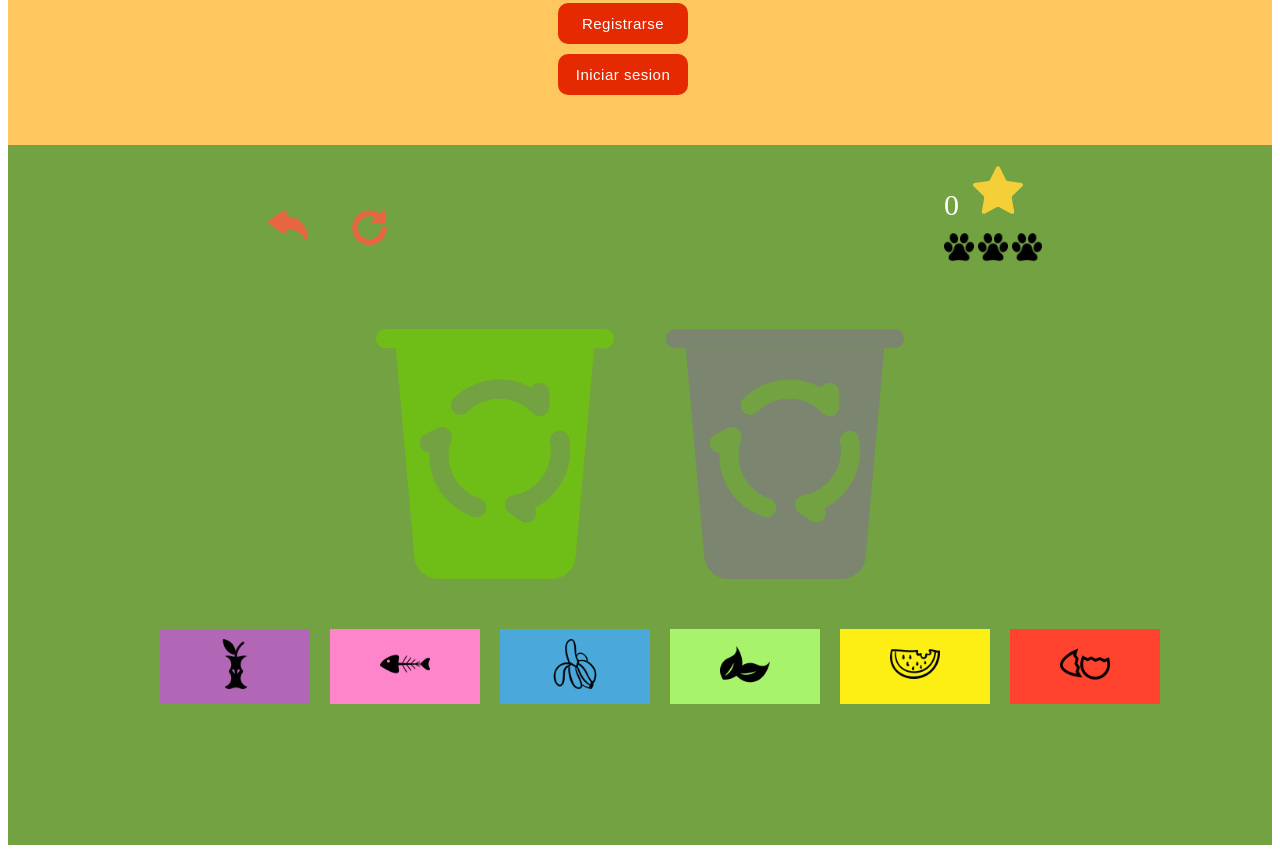
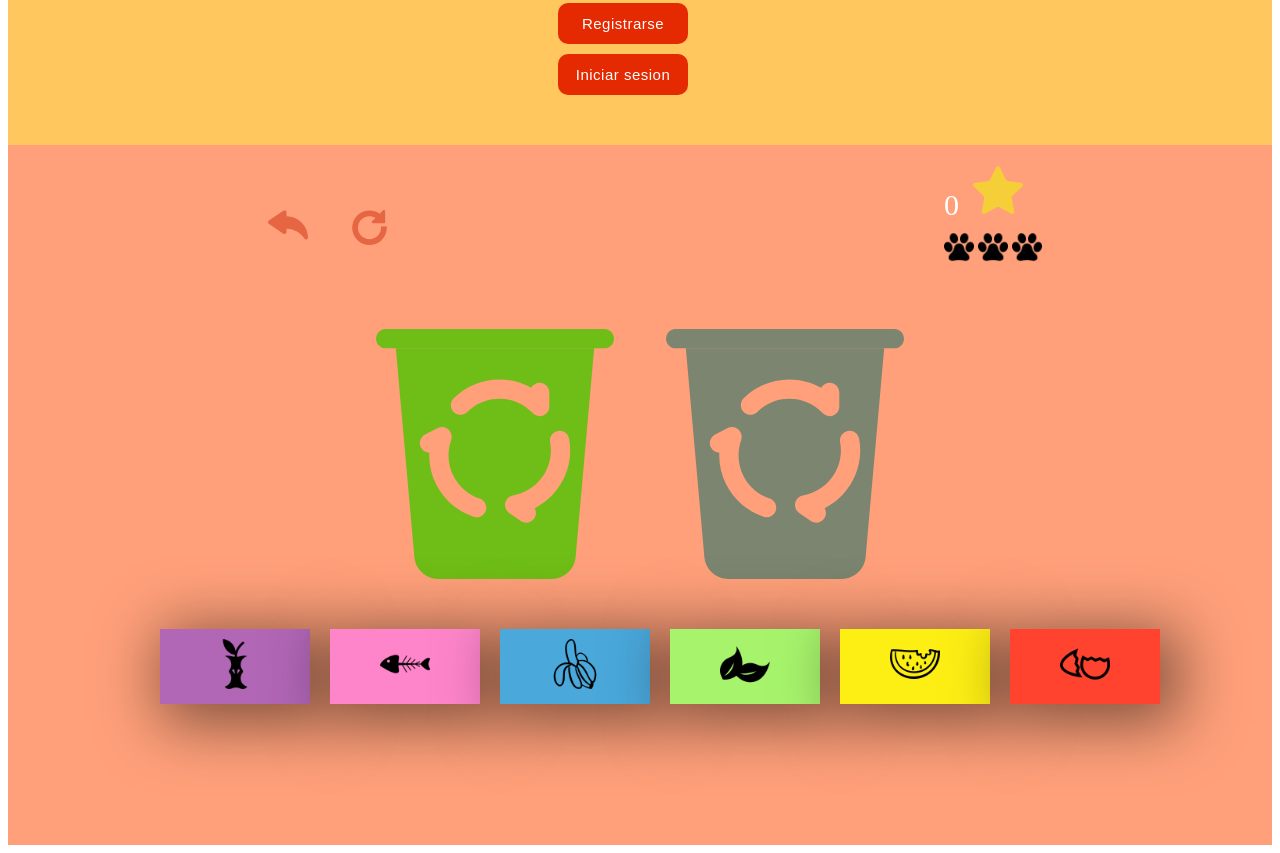
Before and after one commit to SilviaGuerra/reciclatoy-app, a plain HTML site: page index.html in a window 1280 px wide. Shown: the part 365-1218 px from the top of the page. Drawn offline with nearby package versions, Linux system fonts and the light colour scheme.

```diff
--- a/Assets/css/main.css
+++ b/Assets/css/main.css
@@ -114,7 +114,7 @@
 }
 
 .img-principal{
-  padding: 1px 300px ;
+  padding: 1px 300px;
 }
 
 .registro{
@@ -142,7 +142,7 @@ button{
 }
 
 .juego{
-  background: #72a242;
+  background: #FFA07A;
   height: 700px;
 }
 
@@ -216,6 +216,9 @@ li a {
   text-align: center;
   font-size: 18px;
   cursor: move;
+  -webkit-box-shadow: 10px 10px 63px 9px rgba(0,0,0,0.5);
+  -moz-box-shadow: 10px 10px 63px 9px rgba(0,0,0,0.5);
+  box-shadow: 10px 10px 63px 9px rgba(0,0,0,0.5);
 }
 
 ul li:first-child a{ background: #b166b6}
```
